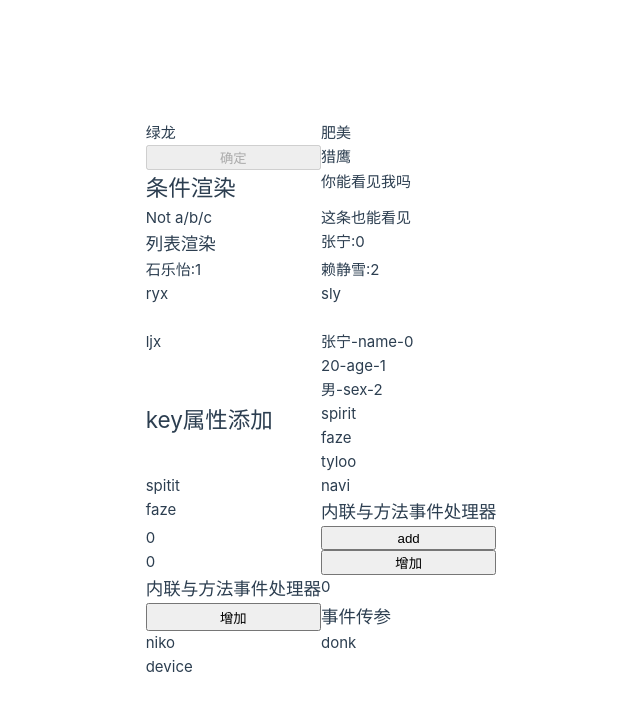
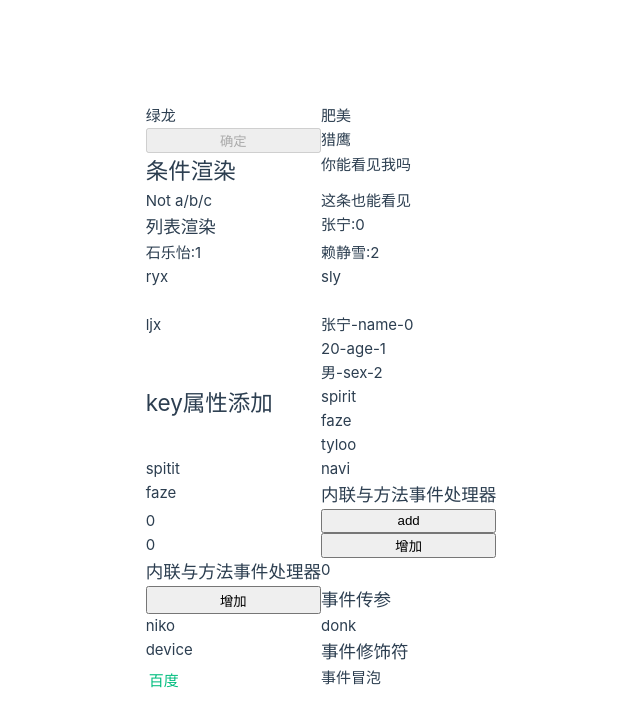
Before and after one commit to spike-sl/spike2, a Vue app: page / in a window 1280 px wide. Shown: the top 726 px of the page, without its empty margins (319-959 px from the left). Built offline with nearby package versions, Linux system fonts and the light colour scheme.

Commit message:
事件修饰符

```diff
--- a/src/App.vue
+++ b/src/App.vue
@@ -6,6 +6,7 @@ import KeyDemo from './components/KeyDemo.vue'
 import EventDemo from './components/EventDemo.vue'
 import EventDemo2 from './components/EventDemo2.vue'
 import EventDemo3 from './components/EventDemo3.vue'
+import EventDemo4 from './components/EventDemo4.vue'
 </script>
 
 <template>
@@ -16,4 +17,5 @@ import EventDemo3 from './components/EventDemo3.vue'
   <EventDemo/>
   <EventDemo2/>
   <EventDemo3/>
+  <EventDemo4/>
 </template>
--- /dev/null
+++ b/src/components/EventDemo4.vue
@@ -0,0 +1,36 @@
+<template>
+    <h3>事件修饰符</h3>
+    <a  @click.prevent="skip" href="https://www.2345.com/baidu/baidusearch.html">百度</a>
+
+    <div @click="a">
+        <p @click.stop="b">事件冒泡</p>
+    </div>
+
+</template>
+
+<script>
+    export default {
+        data(){
+            return {
+
+            }
+        },
+
+        methods: {
+            skip(e) {
+                // e.preventDefault();
+                console.log("点击");
+            },
+
+            a() {
+                console.log(111)
+            },
+
+            b(e) {
+                // e.stopPropagation();
+                console.log(222);
+
+            }
+        }
+    }
+</script>
```
